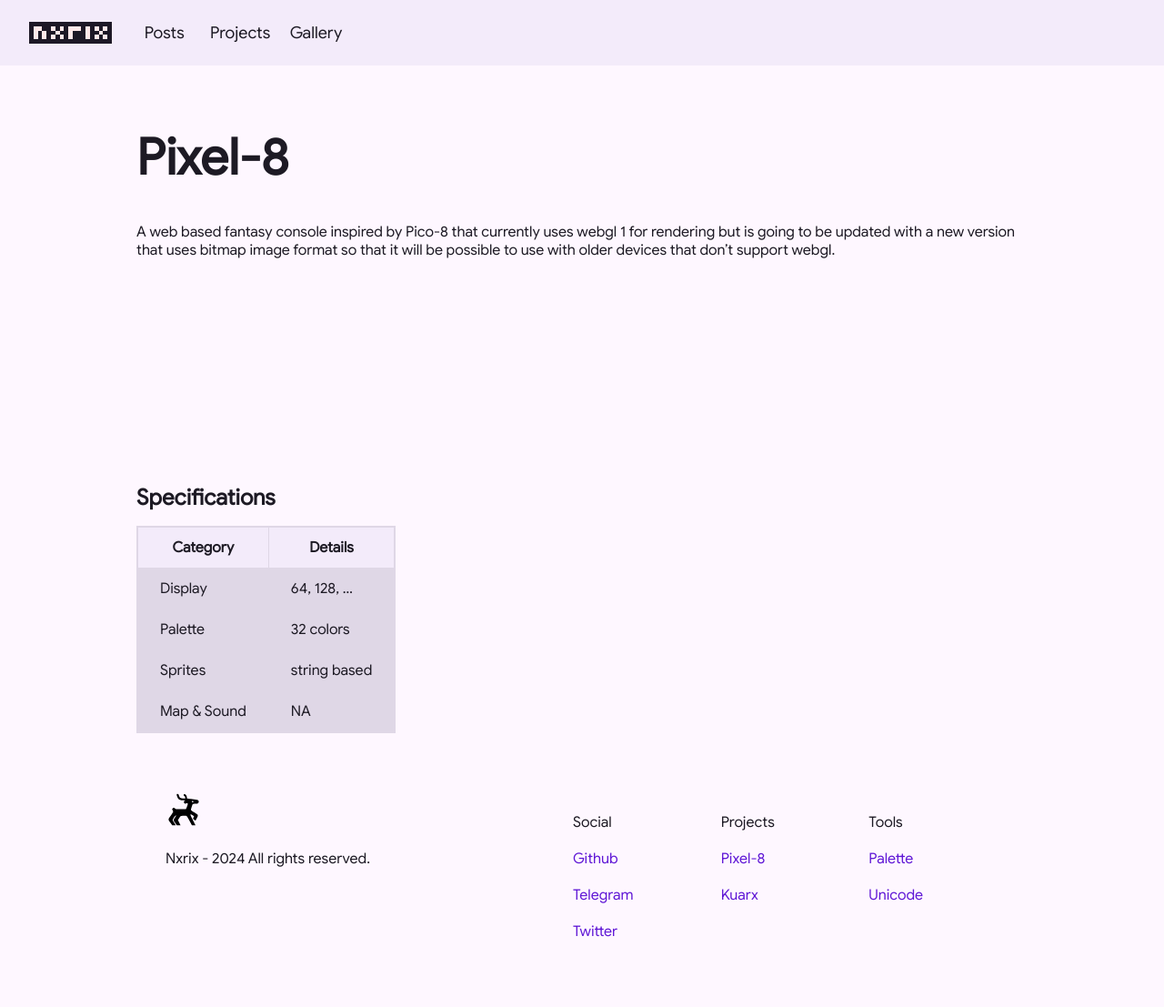
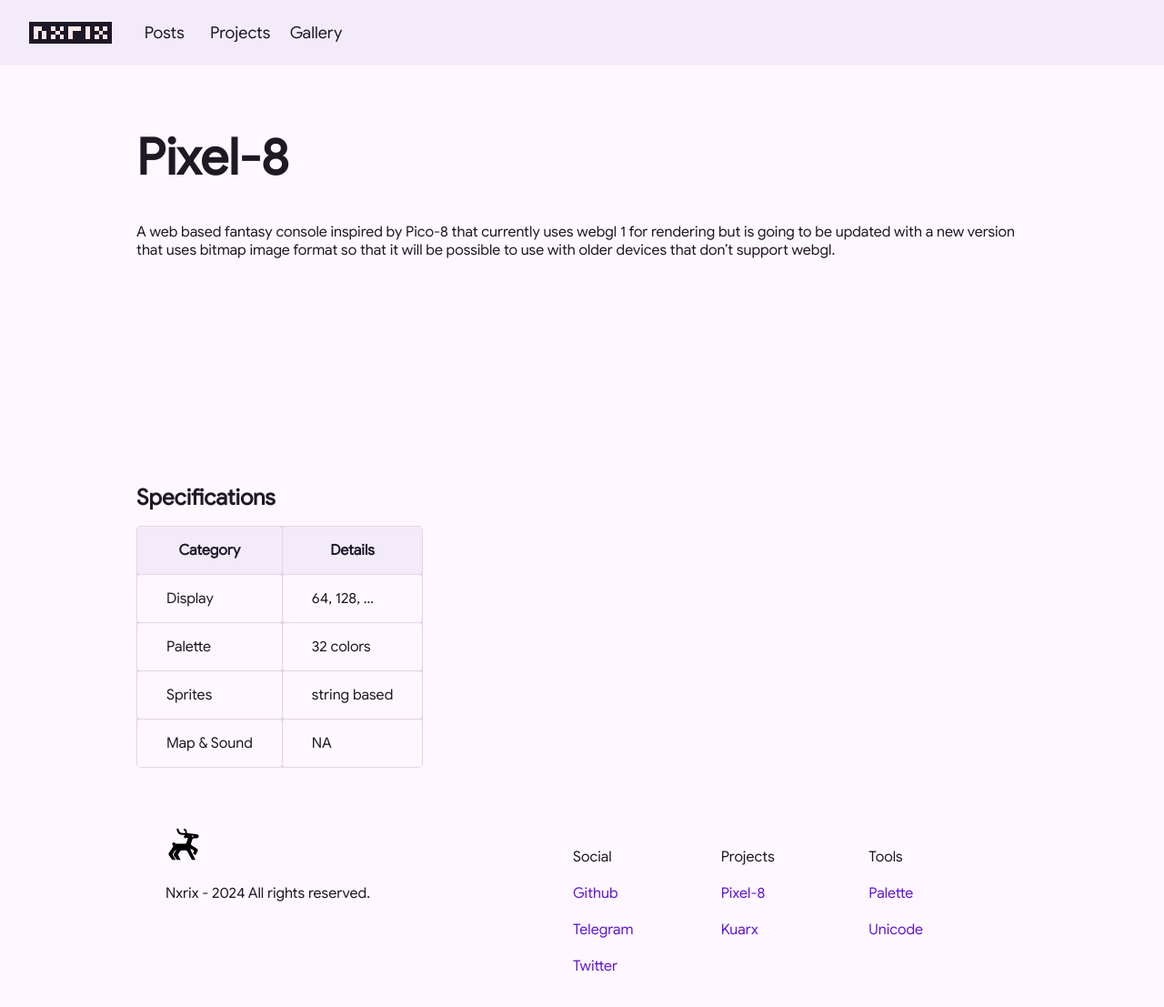
Before and after one commit to Nxrix/nxrix.github.io, a Jekyll site: the page built from _projects/pixel-8.md, in a window 1280 px wide. Shown: the top 1107 px of the page at 91% size. Built offline with Jekyll 4.4.1, drawn with Linux system fonts in a browser that asks for light colours.

Commit message:
Update style.css

```diff
--- a/assets/css/style.css
+++ b/assets/css/style.css
@@ -303,17 +303,18 @@
   width: fit-content;
   max-width: 100%;
   overflow: auto;
-  border: 1px solid var(--md-sys-color-surface-dim);
   border-spacing: 1px;
+  border-radius: 5px;
 }
-.body .content table thead th {
+.body .content table th, .body .content table td {
+  border-radius: 3px;
+  padding: 16px 32px;
+}
+.body .content table th {
   background-color: var(--md-sys-color-surface-container);
 }
-.body .content table tbody th {
+.body .content table td {
   background-color: var(--md-sys-color-background);
-}
-.body .content table th, .body .content table td {
-  padding: 12px 24px;
 }
 .body .content table img {
   background-color: transparent;
```
